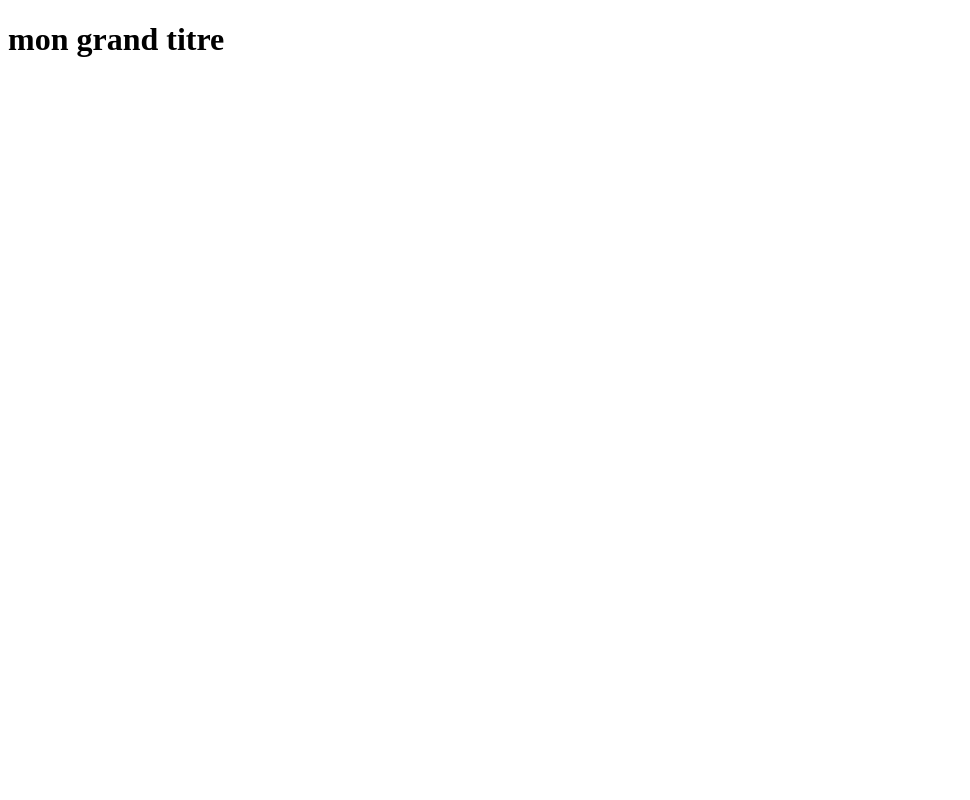
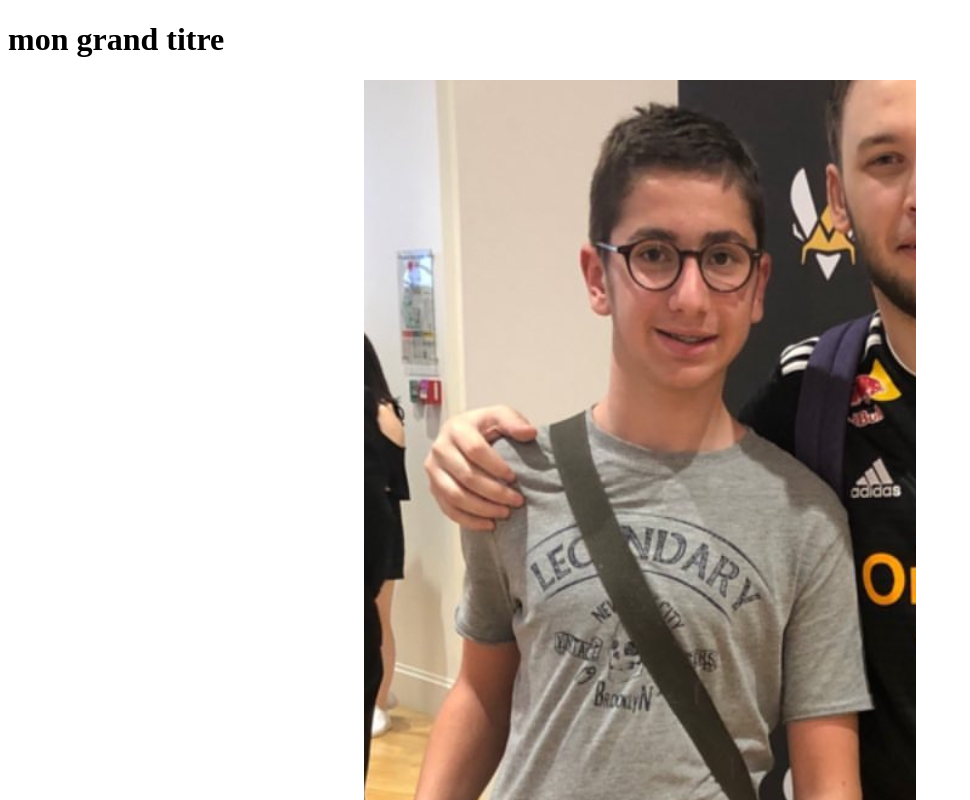
Before and after one commit to aarensberg/first-repo-git, a plain HTML site: page index.html in a window 1280 px wide. Shown: the top 800 px of the page, without its empty margins (0-970 px from the left). Drawn offline with Linux system fonts and the light colour scheme.

Commit message:
ajout d'une image à la page principale

```diff
--- a/index.html
+++ b/index.html
@@ -9,5 +9,6 @@
     <h1>
         mon grand titre
     </h1>
+    <img src="img/img-sacha.jpg" style="display: block; margin: 0 auto;">
 </body>
 </html>
```
Also changed, not shown: img/img-sacha.jpg (added), 1 other file.
